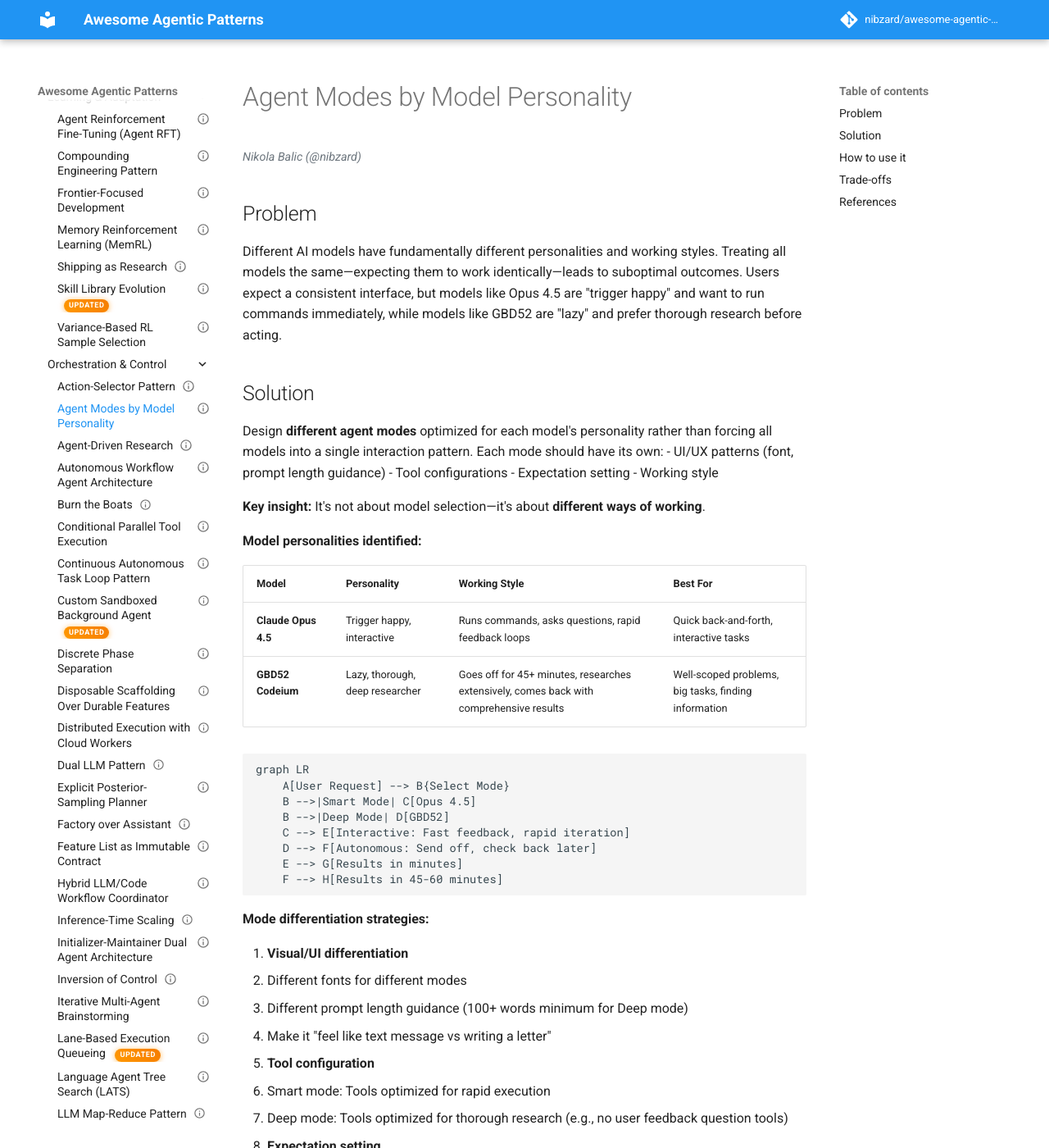
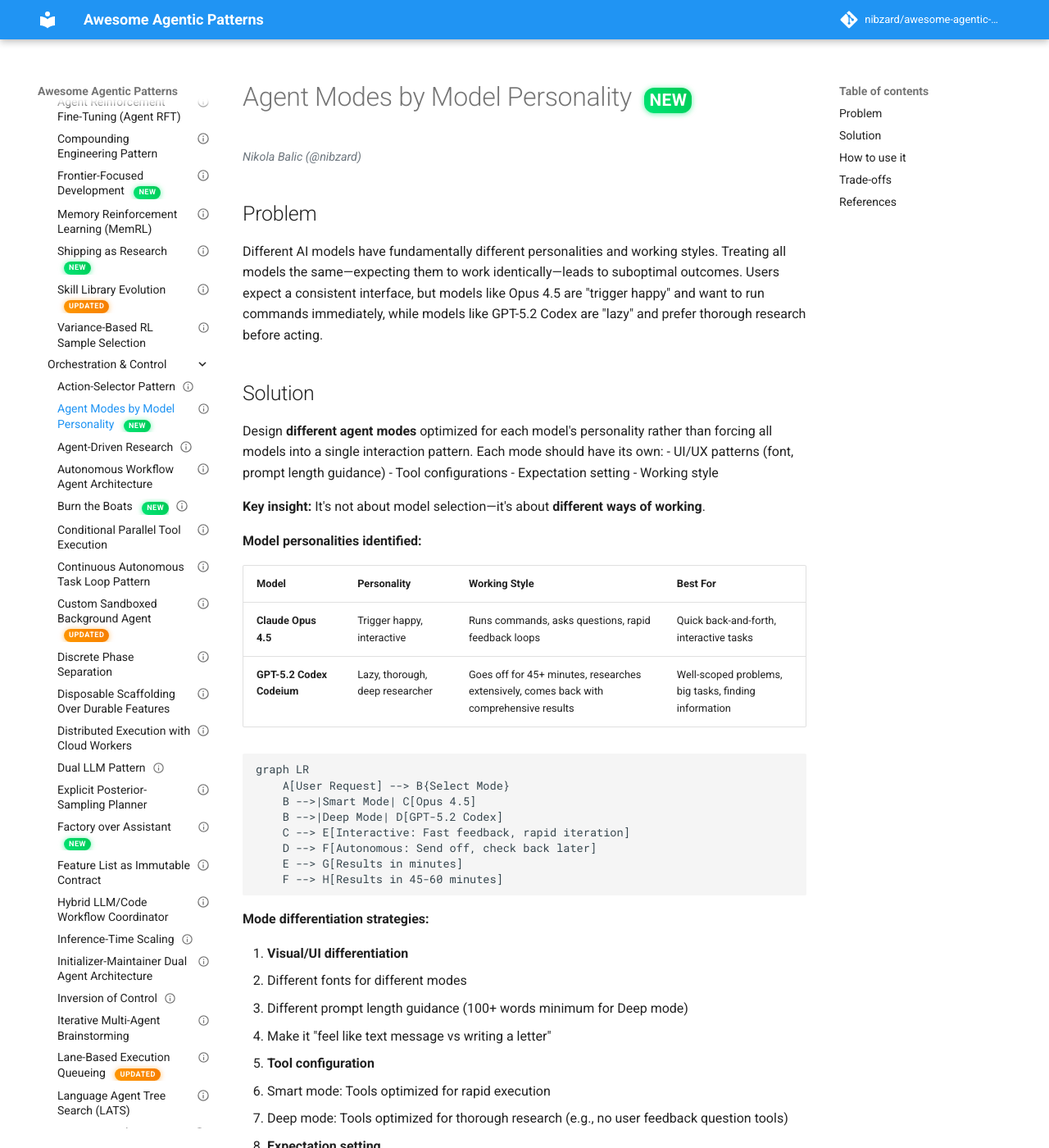
Before and after one commit to dev02019/awesome-agentic-patterns, an MkDocs documentation site: the page built from docs/patterns/agent-modes-by-model-personality.md, in a window 1280 px wide and 1400 px high. Shown: the whole window at 82% size. Built offline with MkDocs 1.6.1 and Material for MkDocs 9.7.7, drawn with Linux system fonts in a browser that asks for light colours; comment, search, counter and statistics services are not loaded; some of the changed text lies outside the part shown.

Commit message:
Fix: Correct GBD52 to GPT-5.2 Codex in agent patterns
Co-Authored-By: Claude Opus 4.6 <noreply@anthropic.com>

````diff
--- a/docs/patterns/agent-modes-by-model-personality.md
+++ b/docs/patterns/agent-modes-by-model-personality.md
@@ -10,7 +10,7 @@ tags: [model-personality, interaction-modes, multi-model, ux-design, agent-behav
 
 ## Problem
 
-Different AI models have fundamentally different personalities and working styles. Treating all models the same—expecting them to work identically—leads to suboptimal outcomes. Users expect a consistent interface, but models like Opus 4.5 are "trigger happy" and want to run commands immediately, while models like GBD52 are "lazy" and prefer thorough research before acting.
+Different AI models have fundamentally different personalities and working styles. Treating all models the same—expecting them to work identically—leads to suboptimal outcomes. Users expect a consistent interface, but models like Opus 4.5 are "trigger happy" and want to run commands immediately, while models like GPT-5.2 Codex are "lazy" and prefer thorough research before acting.
 
 ## Solution
 
@@ -27,13 +27,13 @@ Design **different agent modes** optimized for each model's personality rather t
 | Model | Personality | Working Style | Best For |
 |-------|-------------|---------------|----------|
 | **Claude Opus 4.5** | Trigger happy, interactive | Runs commands, asks questions, rapid feedback loops | Quick back-and-forth, interactive tasks |
-| **GBD52 Codeium** | Lazy, thorough, deep researcher | Goes off for 45+ minutes, researches extensively, comes back with comprehensive results | Well-scoped problems, big tasks, finding information |
+| **GPT-5.2 Codex Codeium** | Lazy, thorough, deep researcher | Goes off for 45+ minutes, researches extensively, comes back with comprehensive results | Well-scoped problems, big tasks, finding information |
 
 ```mermaid
 graph LR
     A[User Request] --> B{Select Mode}
     B -->|Smart Mode| C[Opus 4.5]
-    B -->|Deep Mode| D[GBD52]
+    B -->|Deep Mode| D[GPT-5.2 Codex]
     C --> E[Interactive: Fast feedback, rapid iteration]
     D --> F[Autonomous: Send off, check back later]
     E --> G[Results in minutes]
@@ -60,7 +60,7 @@ graph LR
 AMP created three distinct modes:
 - **Smart Mode**: Opus 4.5 for interactive assistant work
 - **Rush Mode**: Haiku for fast, less smart tasks
-- **Deep Mode**: GBD52 Codeium for thorough research and autonomous work
+- **Deep Mode**: GPT-5.2 Codex Codeium for thorough research and autonomous work
 
 The team explicitly avoids a "model selector" dropdown and instead presents these as different working modes.
 
@@ -82,7 +82,7 @@ The team explicitly avoids a "model selector" dropdown and instead presents thes
 - Tasks requiring frequent human feedback
 - "Set up my Zsh RC and reload it" style tasks
 
-**Deep Mode (GBD52-like):**
+**Deep Mode (GPT-5.2 Codex-like):**
 - Well-scoped problems
 - Big tasks with clear requirements
 - Research and information gathering
--- a/mkdocs.yaml
+++ b/mkdocs.yaml
@@ -62,17 +62,17 @@ nav:
       - "Learning & Adaptation":
           - "Agent Reinforcement Fine-Tuning (Agent RFT)": "patterns/agent-reinforcement-fine-tuning.md"
           - "Compounding Engineering Pattern": "patterns/compounding-engineering-pattern.md"
-          - "Frontier-Focused Development": "patterns/frontier-focused-development.md"
+          - "Frontier-Focused Development <span class='new-badge'>NEW</span>": "patterns/frontier-focused-development.md"
           - "Memory Reinforcement Learning (MemRL)": "patterns/memory-reinforcement-learning-memrl.md"
-          - "Shipping as Research": "patterns/shipping-as-research.md"
+          - "Shipping as Research <span class='new-badge'>NEW</span>": "patterns/shipping-as-research.md"
           - "Skill Library Evolution <span class='updated-badge'>UPDATED</span>": "patterns/skill-library-evolution.md"
           - "Variance-Based RL Sample Selection": "patterns/variance-based-rl-sample-selection.md"
       - "Orchestration & Control":
           - "Action-Selector Pattern": "patterns/action-selector-pattern.md"
-          - "Agent Modes by Model Personality": "patterns/agent-modes-by-model-personality.md"
+          - "Agent Modes by Model Personality <span class='new-badge'>NEW</span>": "patterns/agent-modes-by-model-personality.md"
           - "Agent-Driven Research": "patterns/agent-driven-research.md"
           - "Autonomous Workflow Agent Architecture": "patterns/autonomous-workflow-agent-architecture.md"
-          - "Burn the Boats": "patterns/burn-the-boats.md"
+          - "Burn the Boats <span class='new-badge'>NEW</span>": "patterns/burn-the-boats.md"
           - "Conditional Parallel Tool Execution": "patterns/parallel-tool-execution.md"
           - "Continuous Autonomous Task Loop Pattern": "patterns/continuous-autonomous-task-loop-pattern.md"
           - "Custom Sandboxed Background Agent <span class='updated-badge'>UPDATED</span>": "patterns/custom-sandboxed-background-agent.md"
@@ -81,7 +81,7 @@ nav:
           - "Distributed Execution with Cloud Workers": "patterns/distributed-execution-cloud-workers.md"
           - "Dual LLM Pattern": "patterns/dual-llm-pattern.md"
           - "Explicit Posterior-Sampling Planner": "patterns/explicit-posterior-sampling-planner.md"
-          - "Factory over Assistant": "patterns/factory-over-assistant.md"
+          - "Factory over Assistant <span class='new-badge'>NEW</span>": "patterns/factory-over-assistant.md"
           - "Feature List as Immutable Contract": "patterns/feature-list-as-immutable-contract.md"
           - "Hybrid LLM/Code Workflow Coordinator": "patterns/hybrid-llm-code-workflow-coordinator.md"
           - "Inference-Time Scaling": "patterns/inference-time-scaling.md"
@@ -163,9 +163,9 @@ nav:
           - "Agent-Friendly Workflow Design": "patterns/agent-friendly-workflow-design.md"
           - "AI-Accelerated Learning and Skill Development": "patterns/ai-accelerated-learning-and-skill-development.md"
           - "Chain-of-Thought Monitoring & Interruption": "patterns/chain-of-thought-monitoring-interruption.md"
-          - "Codebase Optimization for Agents": "patterns/codebase-optimization-for-agents.md"
+          - "Codebase Optimization for Agents <span class='new-badge'>NEW</span>": "patterns/codebase-optimization-for-agents.md"
           - "Democratization of Tooling via Agents": "patterns/democratization-of-tooling-via-agents.md"
-          - "Dev Tooling Assumptions Reset": "patterns/dev-tooling-assumptions-reset.md"
+          - "Dev Tooling Assumptions Reset <span class='new-badge'>NEW</span>": "patterns/dev-tooling-assumptions-reset.md"
           - "Human-in-the-Loop Approval Framework": "patterns/human-in-loop-approval-framework.md"
           - "Latent Demand Product Discovery": "patterns/latent-demand-product-discovery.md"
           - "Proactive Trigger Vocabulary": "patterns/proactive-trigger-vocabulary.md"
````
Also changed, not shown: README.md (+7 -7 lines), docs/patterns/factory-over-assistant.md (+2 -2 lines), patterns/agent-modes-by-model-personality.md (+5 -5 lines), patterns/factory-over-assistant.md (+2 -2 lines).
